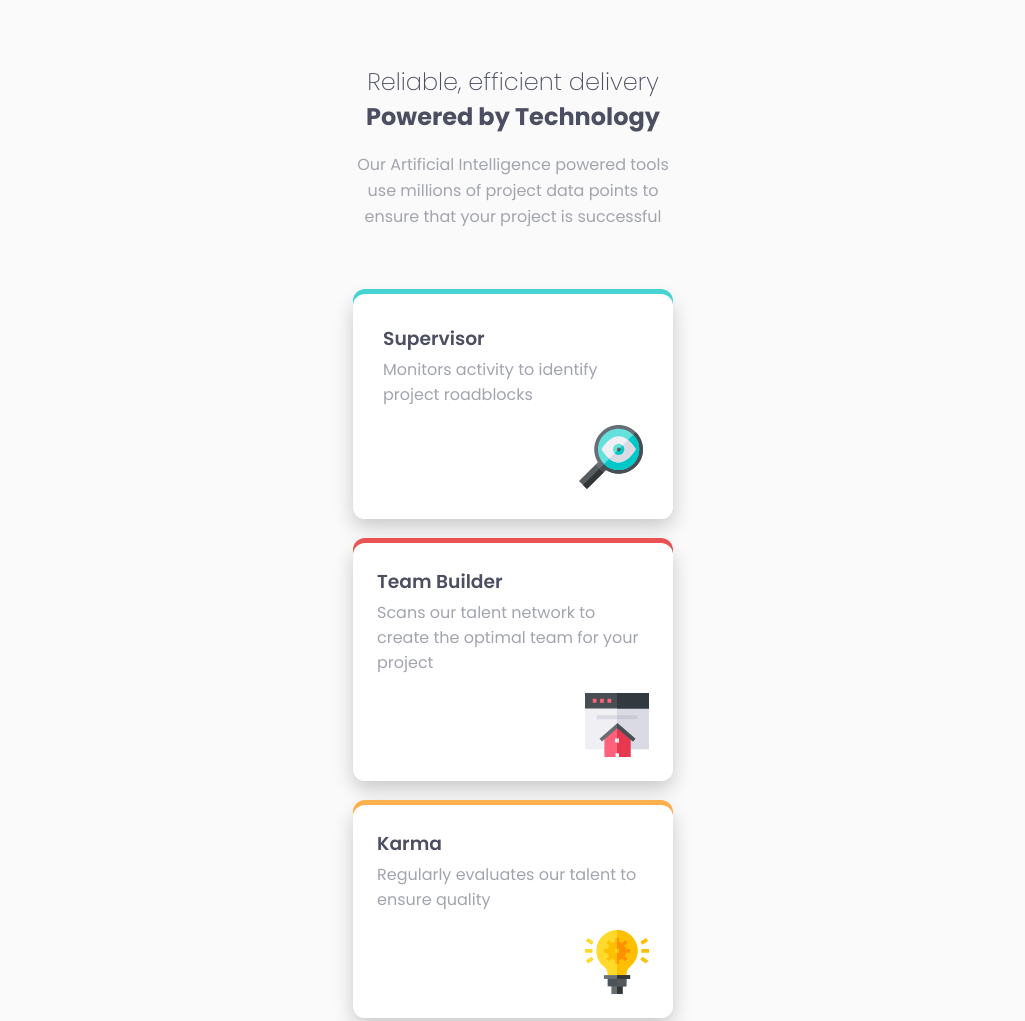
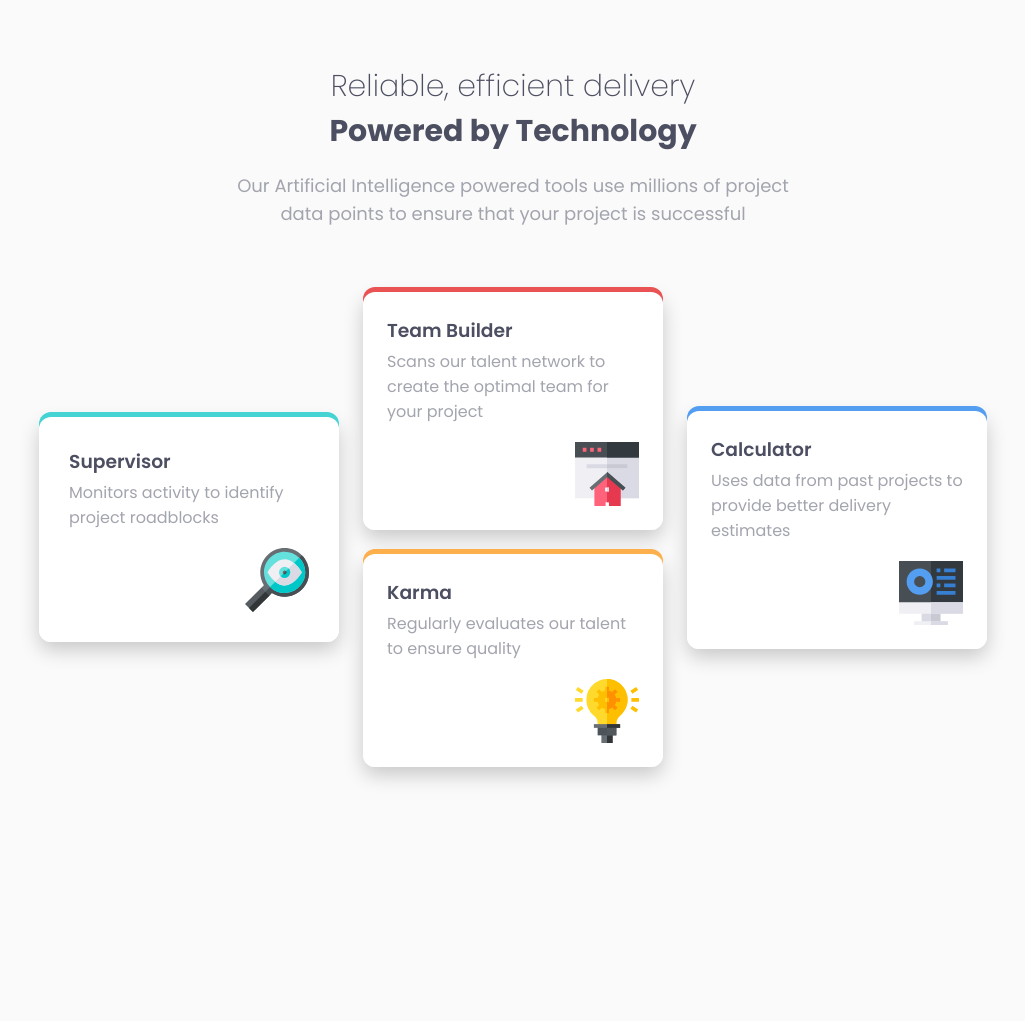
Before and after one commit to odevlucass/four-card, a plain HTML site: page index.html in a window 1280 px wide. Shown: the top 1021 px of the page, without its empty margins (127-1152 px from the left). After the commit the page ends 831 px from the top, so only its background shows below. Drawn offline with Linux system fonts and the light colour scheme.

Commit message:
finalizado

```diff
--- a/style.css
+++ b/style.css
@@ -19,8 +19,9 @@
 body {
     display: flex;
     flex-direction: column;
+    justify-content: center;
     gap: 64px;
-    width: 375px;
+    width: 100%;
     background: var(--background);
     font-family: "Poppins", system-ui;
 }
@@ -28,12 +29,13 @@ body {
 .text {
     margin: auto;
     padding-top: 64px;
+    max-width: 300px;
     text-align: center;
-    width: 320px;
 }
 
 h1 {
     margin-bottom: 18px;
+    font-size: 20px;
     font-weight: 200;
     color: var(--dark-blue);
 }
@@ -65,10 +67,6 @@ h1 {
     box-shadow: 0px 8px 20px #00000033;
 }
 
-.b3 {
-    padding-bottom: 64px;
-}
-
 h3 {
     margin-bottom: 4px;
     font-weight: 600;
@@ -88,7 +86,7 @@ p {
     display: flex;
     flex-direction: column;
     gap: 18px;
-    width: 320px;
+    max-width: 300px;
     padding: 30px;
     background: #fff;
     border-radius: 12px;
@@ -99,7 +97,7 @@ p {
     display: flex;
     flex-direction: column;
     gap: 18px;
-    width: 320px;
+    max-width: 300px;
     padding: 24px;
     background: #fff;
     border-radius: 12px;
@@ -110,7 +108,7 @@ p {
     display: flex;
     flex-direction: column;
     gap: 18px;
-    width: 320px;
+    max-width: 300px;
     padding: 24px;
     background: #fff;
     border-radius: 12px;
@@ -121,18 +119,48 @@ p {
     display: flex;
     flex-direction: column;
     gap: 18px;
-    width: 320px;
+    max-width: 300px;
     padding: 24px;
     background: #fff;
     border-radius: 12px;
     box-shadow: 0px -5px 0px var(--calculator);
 }
 
-@media only screen and (orientation: landscape) {
-    body {
-        display: flex;
-        flex-direction: column;
-        gap: 64px;
-        width: 100%;
+@media (max-width: 320px) {
+    .text h2 {
+        display: block;
+        margin: auto;
+        width: 85%;
+        font-size: 12px;
+        line-height: 22px;
     }
 }
+
+@media (min-width: 768px) {
+
+    .text {
+        min-width: 100%;
+    }
+
+    h1 {
+        display: inline;
+        font-size: 30px;
+    }
+
+    .text h2 {
+        display: block;
+        margin: auto;
+        padding-top: 18px;
+        width: 45%;
+        font-size: 18px;
+        line-height: 28px;
+    }
+
+    .card {
+        display: flex;
+        flex-direction: row;
+        justify-content: center;
+        margin-bottom: 64px;
+        padding: 0 30px;
+    }
+}
```
Also changed, not shown: design/desktop-design.jpg (deleted), design/mobile-design.jpg (deleted), 1 other file.
